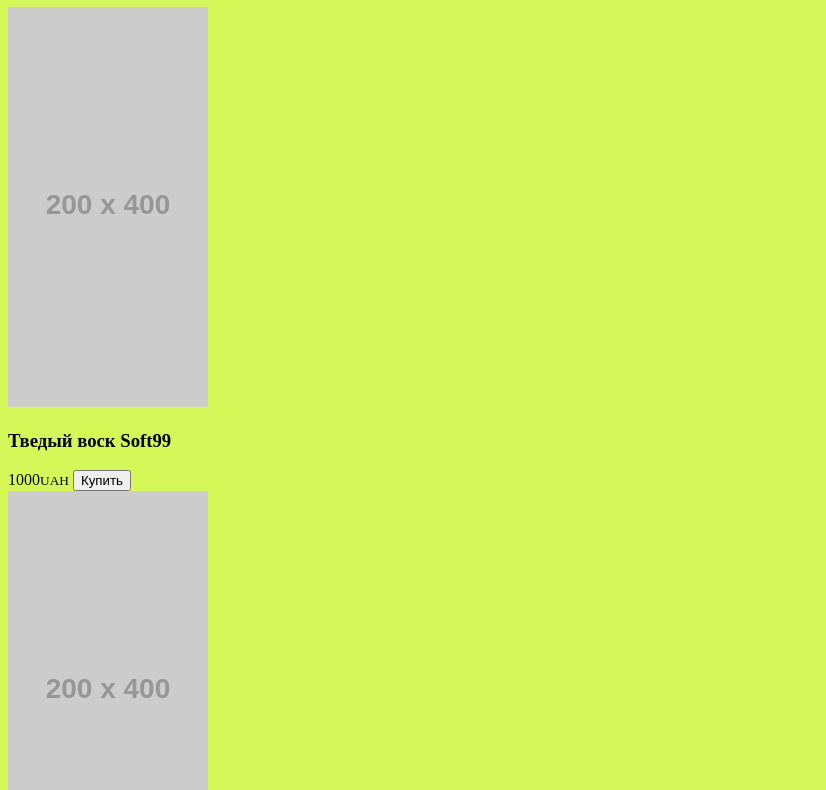
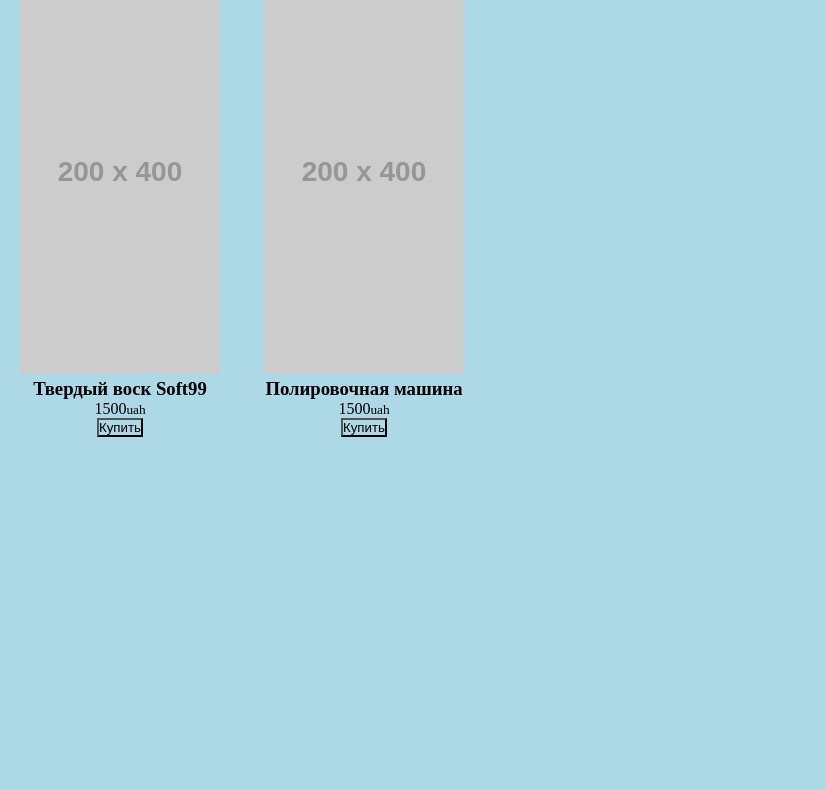
Before and after one commit to baraccuda2102/dz4, a plain HTML site: page index.html in a window 1280 px wide. Shown: the part 73-863 px from the top of the page, without its empty margins (0-826 px from the left). After the commit the page ends 800 px from the top, so only its background shows below. Drawn offline with Linux system fonts and the light colour scheme; placeholder pictures from the web are drawn by us.

Commit message:
complete

```diff
--- a/index.css
+++ b/index.css
@@ -0,0 +1,16 @@
+*{
+    margin: 0;
+    padding: 0;
+    box-sizing: border-box;
+    background: lightblue;
+}
+
+h2{
+    text-align: center;
+}
+
+.product{
+    padding: 20px;
+    text-align: center;
+    display: inline-block;
+}
--- a/index.html
+++ b/index.html
@@ -7,52 +7,26 @@
     <link rel="stylesheet" href="./index.css">
     <title>Карточки</title>
 </head>
-<body style="background: rgb(213, 248, 88);">
-    <h1 style="text-align: center;">Карточки товаров</h1>
-    <div class="conteiner">
-
-        <div class="row">
-
-
+<body>
+    <h2>Карточки товаров</h2>
     <div class="product">
-
         <div class="image">
-
-                        <img src="http://placehold.it/200x400" alt="">
-
-                    </div>
-                    <div class="info">
-                        <h3>Тведый воск Soft99</h3>
-                        <div>
-                            <span class="price">1000<small>UAH</small></span>
-                            <button class="add">Купить</button>
-                        </div>
-                    </div>
-                </div>
-        </div>
-    </div>
-
-    <div class="container2">
-
-        <div class="row">
-
-            <div class="product">
-
-                <div class="image">
-
             <img src="http://placehold.it/200x400" alt="">
         </div>
         <div class="info">
-                    <h3>Полировочная машина</h3>
-                    <div>
-                        <span class="price">15000<small>UAH</small></span>
+            <h3>Твердый воск Soft99</h3>
+        </div>
+        <div class="price">1500<small>uah</small></div>
         <button class="add">Купить</button>
     </div>
+    <div class="product">
+        <div class="image">
+            <img src="http://placehold.it/200x400">
         </div>
-
+        <div class="info">
+            <h3 class="h3">Полировочная машина</h3>
         </div>
-
-        </div>
+        <div class="price">1500<small>uah</small></div>
+        <button class="add">Купить</button>
     </div>
 </body>
-</html>
```
Lines whose indentation alone changed are shown as unchanged.
